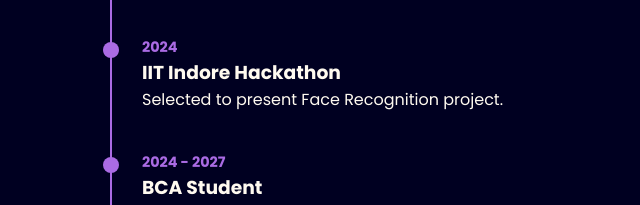
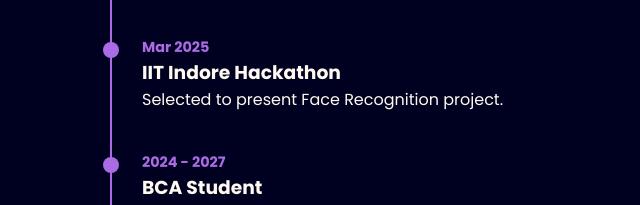
Before and after one commit to AchalG2380/AchalG2380.github.io, a plain HTML site: page index.html in a window 1280 px wide. Shown: the part 1472-1677 px from the top of the page, 0-640 px from the left. Drawn offline with nearby package versions, Linux system fonts and the light colour scheme.

Commit message:
Update index.html

```diff
--- a/index.html
+++ b/index.html
@@ -87,7 +87,7 @@
                 <p>Attended workshops and networking sessions.</p>
             </div>
             <div class="timeline-item">
-                <div class="date">2024</div>
+                <div class="date">Mar 2025</div>
                 <h3>IIT Indore Hackathon</h3>
                 <p>Selected to present Face Recognition project.</p>
             </div>
```
